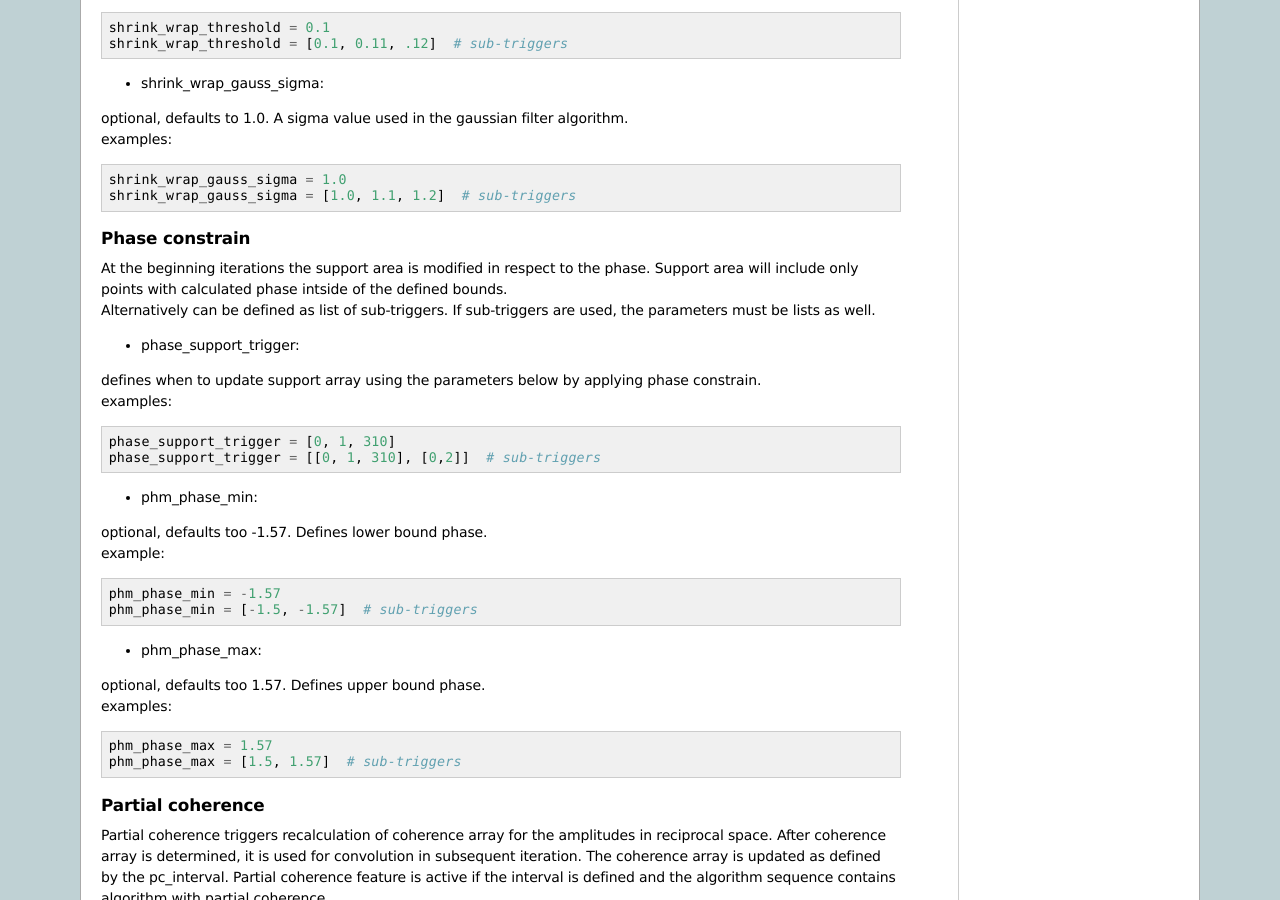
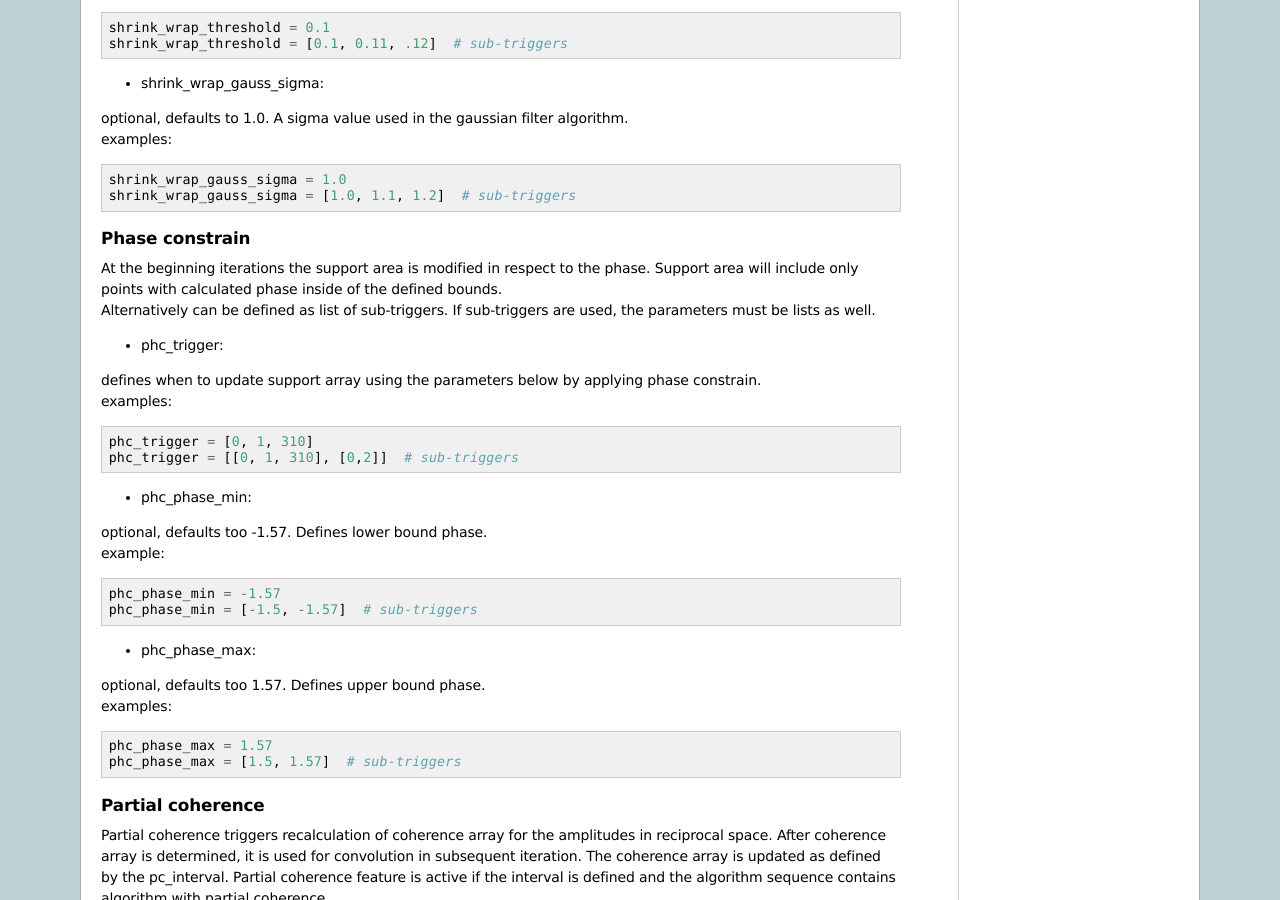
Before and after one commit to AdvancedPhotonSource/cohere, a Sphinx documentation site: the page built from docs/source/config_rec.rst, in a window 1280 px wide and 900 px high, scrolled down 3245 px. Built offline with Sphinx 7.4.7, drawn with Linux system fonts in a browser that asks for light colours; pages that are not in the unit, such as notebooks, are missing from menus; some of the changed text lies outside the part shown.

Commit message:
renamed phase modulus to phase constrain

```diff
--- a/docs/source/config_rec.rst
+++ b/docs/source/config_rec.rst
@@ -149,32 +149,32 @@ Shrink wrap
 
 Phase constrain
 +++++++++++++++
-| At the beginning iterations the support area is modified in respect to the phase. Support area will include only points with calculated phase intside of the defined bounds.
+| At the beginning iterations the support area is modified in respect to the phase. Support area will include only points with calculated phase inside of the defined bounds.
 | Alternatively can be defined as list of sub-triggers. If sub-triggers are used, the parameters must be lists as well.
 
-- phase_support_trigger:
+- phc_trigger:
 | defines when to update support array using the parameters below by applying phase constrain.
 | examples:
 ::
 
-    phase_support_trigger = [0, 1, 310]
-    phase_support_trigger = [[0, 1, 310], [0,2]]  # sub-triggers
+    phc_trigger = [0, 1, 310]
+    phc_trigger = [[0, 1, 310], [0,2]]  # sub-triggers
 
-- phm_phase_min:
+- phc_phase_min:
 | optional, defaults too -1.57. Defines lower bound phase.
 | example:
 ::
 
-    phm_phase_min = -1.57
-    phm_phase_min = [-1.5, -1.57]  # sub-triggers
+    phc_phase_min = -1.57
+    phc_phase_min = [-1.5, -1.57]  # sub-triggers
 
-- phm_phase_max:
+- phc_phase_max:
 | optional, defaults too 1.57. Defines upper bound phase.
 | examples:
 ::
 
-    phm_phase_max = 1.57
-    phm_phase_max = [1.5, 1.57]  # sub-triggers
+    phc_phase_max = 1.57
+    phc_phase_max = [1.5, 1.57]  # sub-triggers
 
 Partial coherence
 +++++++++++++++++
```
Also changed, not shown: other parts of docs/source/config_rec.rst (+1 -1 lines), docs/source/define_alg_seq.rst (+6 -6 lines), 5 other files.
